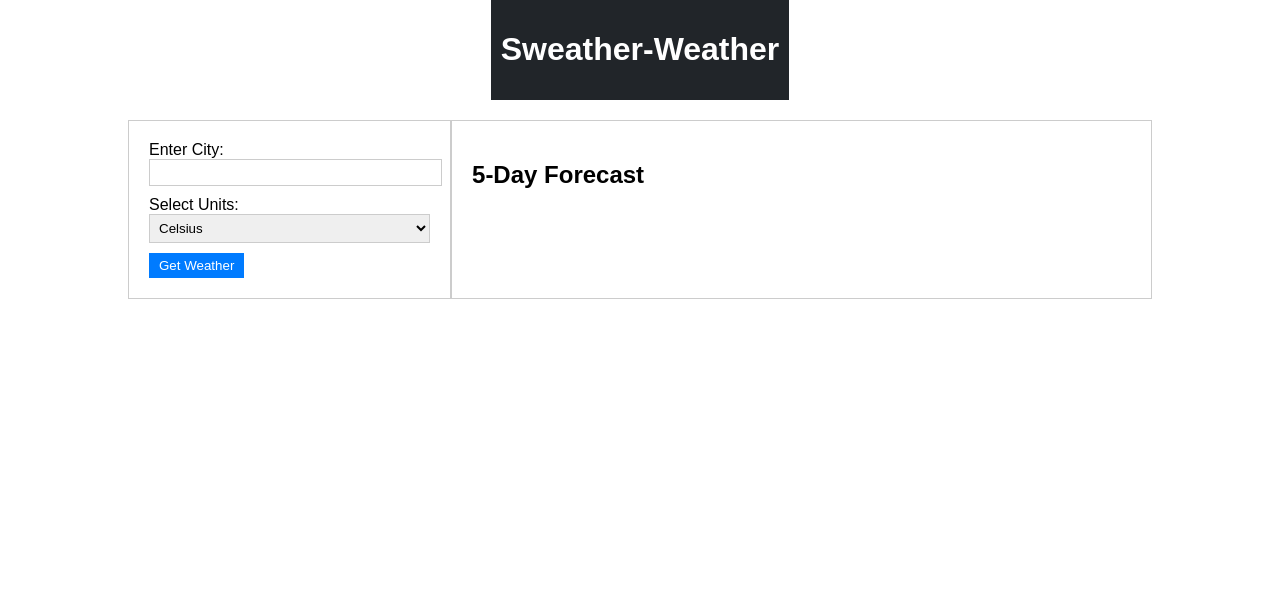
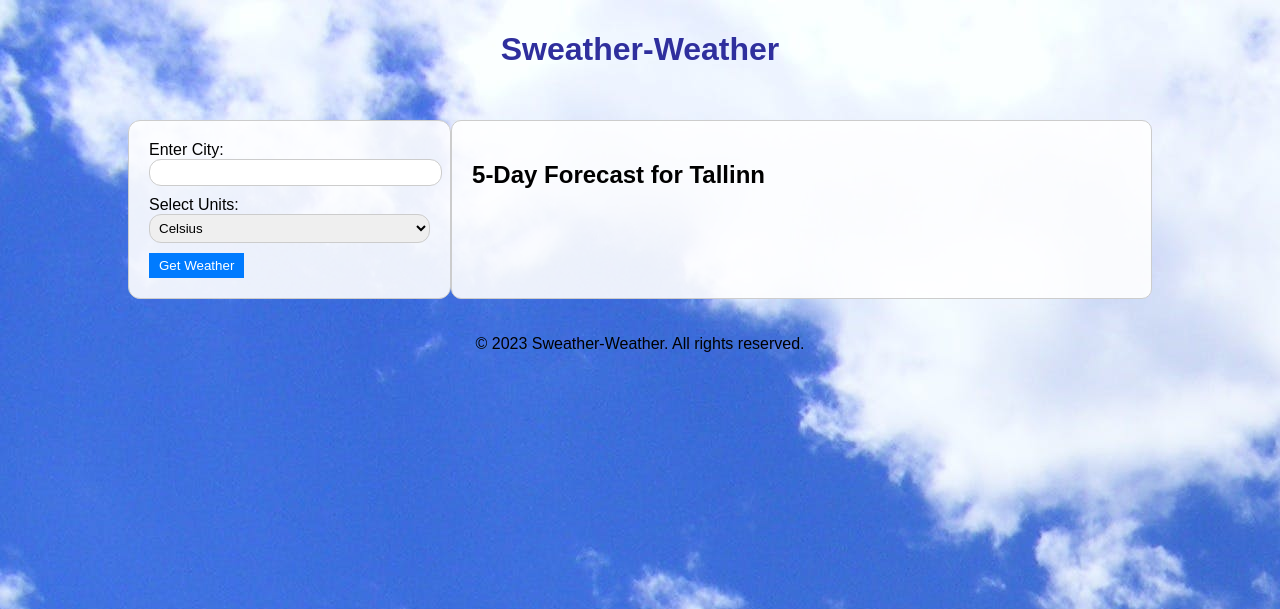
Before and after one commit to ainarku/sweater-weather, a Django app: template weatherapp/sweatherapp/templates/index.html in a window 1280 px wide. Shown: the top 609 px of the page. Run offline with Django 4.2, Linux system fonts and the light colour scheme; the template is opened without the code that fills it, so the values that code supplies are empty.

Commit message:
changed styles, index and weather_results code

```diff
--- a/weatherapp/sweatherapp/static/styles.css
+++ b/weatherapp/sweatherapp/static/styles.css
@@ -1,6 +1,7 @@
 /* static/style.css */
 
 body {
+    background-image: url('clouds.jpg');
     font-family: 'Arial', sans-serif;
     margin: 0;
     padding: 0;
@@ -10,8 +11,7 @@ body {
 }
 
 .header {
-    background-color: #212529;
-    color: #fff;
+    color: #2f2f9d;
     padding: 10px;
     text-align: center;
 }
@@ -33,6 +33,8 @@ section {
     border: 1px solid #ccc;
     margin-bottom: 20px;
     box-sizing: border-box;
+    background-color: rgba(255, 255, 255, 0.9);
+    border-radius: 12px;
 }
 
 .form-group {
@@ -43,6 +45,7 @@ section {
     width: 100%;
     padding: 5px;
     border: 1px solid #ccc;
+    border-radius: 12px;
 }
 
 .btn {
@@ -74,6 +77,9 @@ section {
     border: 1px solid #ccc;
     margin-bottom: 20px;
     box-sizing: border-box;
+    border-radius: 10px;
+    background-color: rgba(255, 255, 255, 0.9);
+
 }
 
 .forecast table {
@@ -99,5 +105,6 @@ section {
     section {
         width: 100%;
         margin-bottom: 20px;
+        background-color: rgba(255, 255, 255, 0.9);
     }
 }
--- a/weatherapp/sweatherapp/templates/index.html
+++ b/weatherapp/sweatherapp/templates/index.html
@@ -45,7 +45,7 @@
     </section>
 
     <section class="forecast">
-        <h2>5-Day Forecast</h2>
+        <h2>5-Day Forecast for Tallinn</h2>
         {% if forecast %}
             <table>
                 <thead>
@@ -57,16 +57,22 @@
                 </thead>
                 <tbody>
                 {% for day_forecast in forecast %}
-                    <tr>
-                        <td>{{ day_forecast.date_time|date:"Y-m-d" }}</td>
-                        <td>{{ day_forecast.temperature|floatformat:0 }}°{{ day_forecast.temperature_unit }}</td>
-                        <td>{{ day_forecast.weather_description }}</td>
-                    </tr>
+                    {% if forloop.counter <= 5 %}
+                        <tr>
+                            <td>{{ day_forecast.date_time|date:"Y-m-d" }}</td>
+                            <td>{{ day_forecast.temperature|floatformat:0 }}°{{ day_forecast.temperature_unit }}</td>
+                            <td>{{ day_forecast.weather_description }}</td>
+                        </tr>
+                    {% endif %}
                 {% endfor %}
                 </tbody>
             </table>
         {% endif %}
     </section>
 </main>
+
+    <footer>
+        <p>&copy; 2023 Sweather-Weather. All rights reserved.</p>
+    </footer>
 </body>
 </html>
```
Also changed, not shown: weatherapp/sweatherapp/templates/weather_result.html (+32 -2 lines), weatherapp/sweatherapp/static/clouds.jpg (added).
